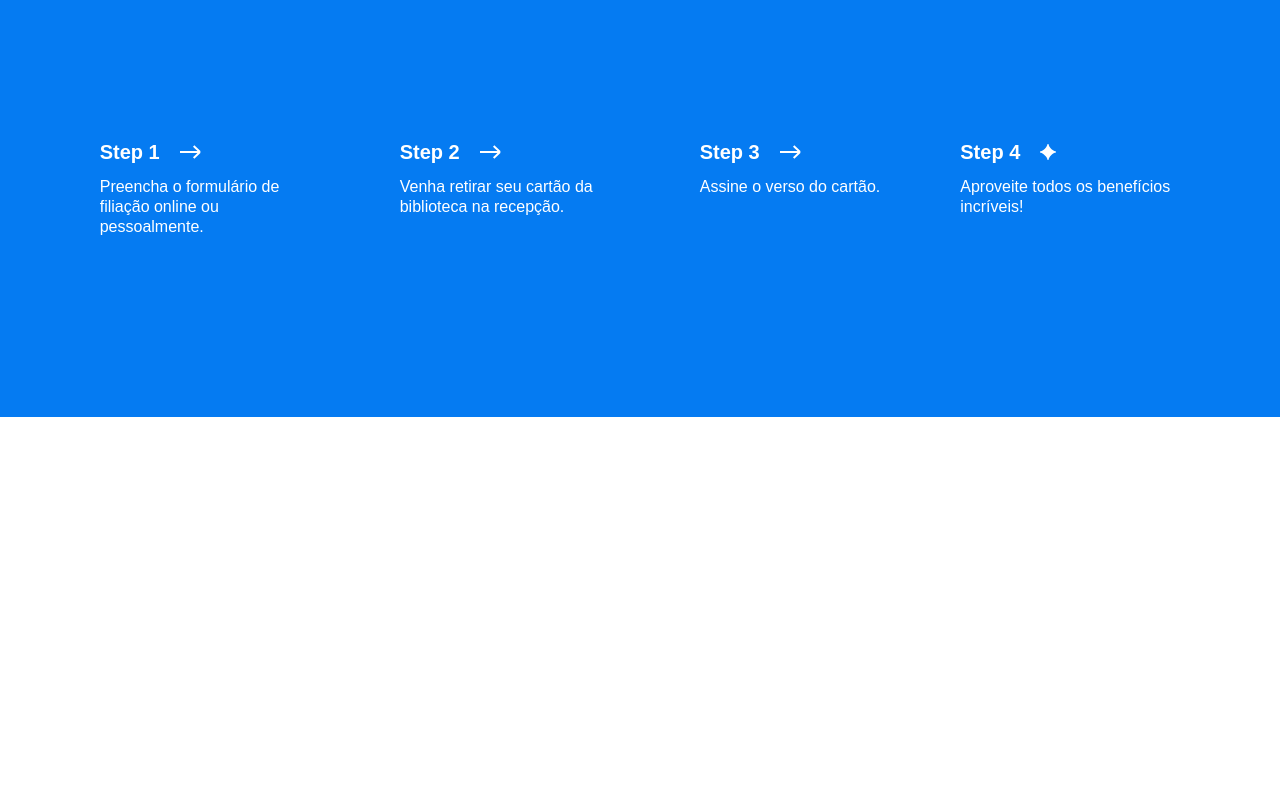
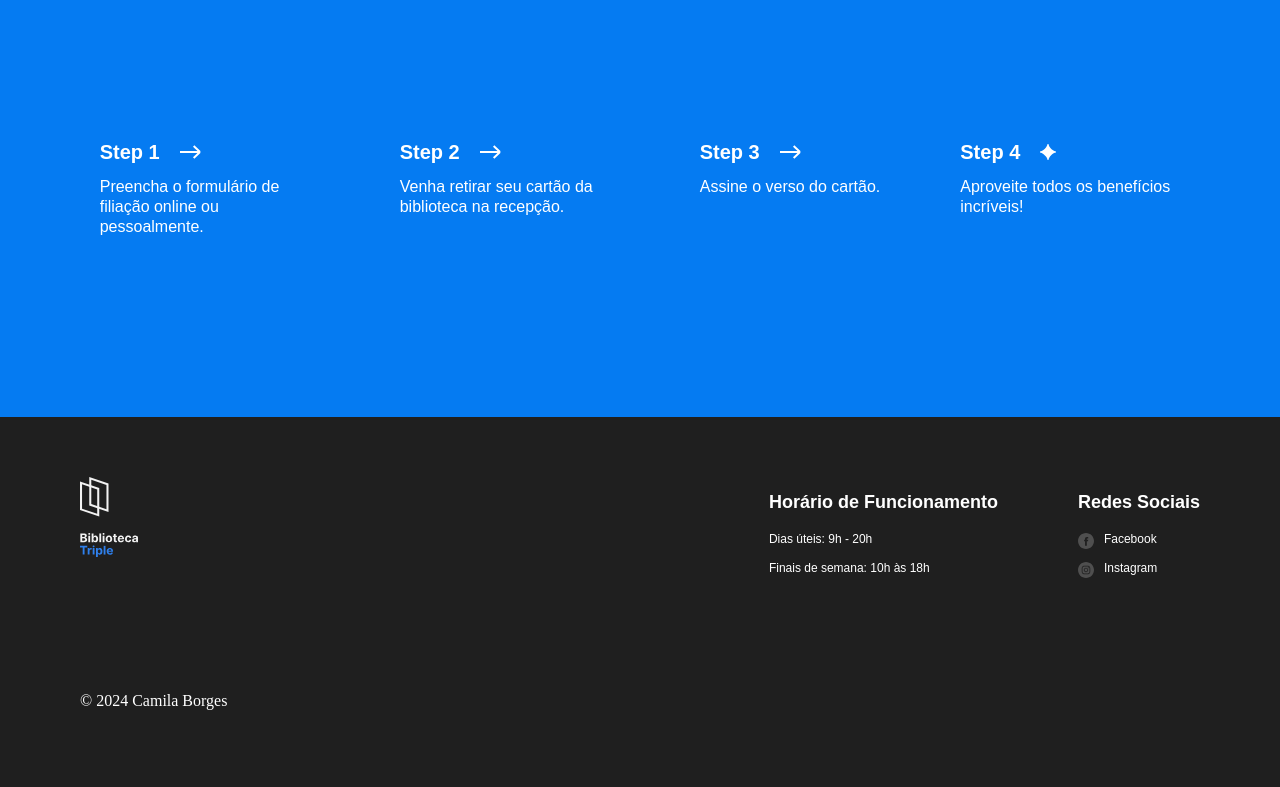
Before and after one commit to Borges-Camila/web_project_library, a plain HTML site: page index.html in a window 1280 px wide. Shown: the part 3197-3984 px from the top of the page. Before the commit the page ends 3614 px from the top, so only its background shows below. Drawn offline with Linux system fonts and the light colour scheme.

Commit message:
Add footer and the nav links

```diff
--- a/index.html
+++ b/index.html
@@ -26,10 +26,10 @@
               <a class="nav__link" href="#events">Eventos</a>
             </li>
             <li>
-              <a class="nav__link">Seja um membro</a>
+              <a class="nav__link" href="#membership">Seja um membro</a>
             </li>
             <li>
-              <a class="nav__link">Contatos</a>
+              <a class="nav__link" href="#footer">Contatos</a>
             </li>
           </ul>
         </nav>
@@ -217,7 +217,7 @@
             </div>
           </div>
         </section>
-        <section class="membership">
+        <section class="membership" id="membership">
           <h2 class="membership__title">
             Tornar-se membro da biblioteca é fácil!
           </h2>
@@ -276,5 +276,43 @@
         </section>
       </main>
     </div>
+    <footer class="footer" id="footer">
+      <div class="footer__columns">
+        <div class="footer__logo">
+          <img src="./images/logo_white.svg" alt="White Logo" />
+        </div>
+        <div class="footer__column_content_hours">
+          <h2 class="footer__column-heading">Horário de Funcionamento</h2>
+          <ul class="footer__list">
+            <il class="footer__list-item">Dias úteis: 9h - 20h</il>
+            <il class="footer__list-item">Finais de semana: 10h às 18h</il>
+          </ul>
+        </div>
+        <div class="footer__column_content_social">
+          <h2 class="footer__column-heading">Redes Sociais</h2>
+          <ul class="footer__list">
+            <il class="footer__list-item">
+              <a href="#" class="footer__column-link">Facebook</a>
+              <img
+                src="/images/facebook_white.svg"
+                alt="Incone do Facebook"
+                class="footer__social-icon"
+              />
+            </il>
+            <il class="footer__list-item">
+              <img
+                src="/images/instagram_white.svg"
+                alt="Incone do Instagram"
+                class="footer__social-icon"
+              />
+              <a href="#" class="footer__column-link">Instagram</a>
+            </il>
+          </ul>
+        </div>
+      </div>
+      <div class="footer__copyright">
+        <p>&copy; 2024 Camila Borges</p>
+      </div>
+    </footer>
   </body>
 </html>
--- a/styles/style.css
+++ b/styles/style.css
@@ -335,40 +335,66 @@
 
 .footer {
   box-sizing: border-box;
+  background-color: #1f1f1f;
+  color: #ffffff;
+  padding: 60px 80px;
 }
 
 .footer__columns {
+  display: flex;
+  flex-direction: row;
 }
 
 .footer__column_content_hours {
+  font-family: Arial, sans-serif;
+  font-size: 12px;
+  display: flex;
+  flex-direction: column;
+  margin-left: auto;
 }
 
 .footer__column_content_social {
+  font-family: Arial, sans-serif;
+  font-size: 12px;
+  margin-left: 80px;
 }
 
 .footer__logo {
+  width: 58px;
+  height: 80px;
 }
 
 .footer__column-heading {
+  margin-bottom: 20px;
 }
 
 .footer__list {
-  /* O código abaixo remove os estilos do navegador padrão para listas */
   list-style-type: none;
   padding: 0;
   margin: 0;
 }
 
 .footer__list-item {
+  margin-bottom: 16px;
+  display: flex;
+  flex-direction: column;
+  position: relative;
 }
 
 .footer__column-link {
   color: white;
   text-decoration: none;
+  margin-left: 26px;
 }
 
 .footer__social-icon {
+  width: 16px;
+  height: 16px;
+  position: absolute;
+  right: 10px;
+  left: 0;
 }
 
 .footer__copyright {
+  margin-top: 100px;
 }
```
